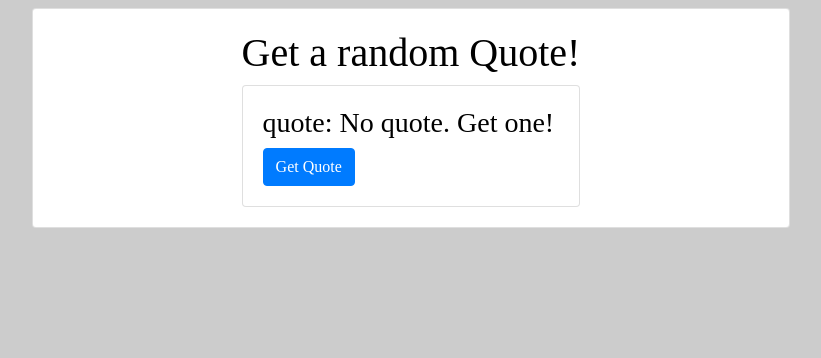
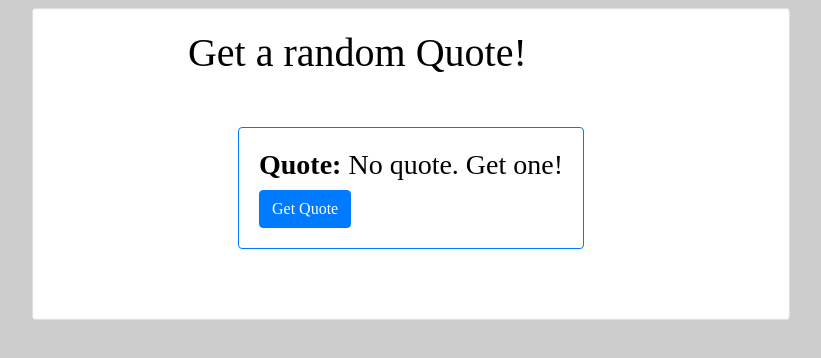
Before and after one commit to MagnunAVF/secret-quotes, an Angular app in the folder client/: page / in a window 1280 px wide. Shown: the top 358 px of the page, without its empty margins (229-1050 px from the left). Built offline with nearby package versions, Linux system fonts and the light colour scheme.

Commit message:
feat: Create a component to get quotes

```diff
--- a/client/src/app/app.component.html
+++ b/client/src/app/app.component.html
@@ -2,12 +2,7 @@
   <div class="card-body">
     <h1>Get a random Quote!</h1>
 
-    <div class="card">
-      <div class="card-body">
-        <h3>quote: {{quote}}</h3>
-        <button type="button" class="btn btn-primary">Get Quote</button>
-      </div>
-    </div>
+    <app-quote></app-quote>
   </div>
 </div>
 
--- a/client/src/app/app.component.ts
+++ b/client/src/app/app.component.ts
@@ -11,5 +11,6 @@ import { Component } from '@angular/core';
 export class AppComponent {
   title = 'client';
   logged = false;
-  quote = 'No quote. Get one!';
+
+  constructor() { }
 }
--- /dev/null
+++ b/client/src/app/components/quote/quote.component.html
@@ -0,0 +1,6 @@
+<div class="card border-primary">
+    <div class="card-body">
+        <h3><strong>Quote:</strong> {{quote}}</h3>
+        <button type="button" (click)="getQuote()" class="btn btn-primary">Get Quote</button>
+    </div>
+</div>
--- /dev/null
+++ b/client/src/app/components/quote/quote.component.scss
@@ -0,0 +1,3 @@
+.card {
+    margin: 50px;
+}
--- /dev/null
+++ b/client/src/app/components/quote/quote.component.ts
@@ -0,0 +1,31 @@
+import { Component, OnInit } from '@angular/core';
+import { QuotesService } from './../../services/quotes.service';
+
+@Component({
+  selector: 'app-quote',
+  templateUrl: './quote.component.html',
+  styleUrls: [
+    './quote.component.scss',
+    './../../../../node_modules/bootstrap/dist/css/bootstrap.min.css'
+  ]
+})
+export class QuoteComponent implements OnInit {
+  quote = 'No quote. Get one!';
+
+  constructor(private quotesService: QuotesService) { }
+
+  ngOnInit() {
+  }
+
+  async getQuote() {
+    await this.quotesService.getQuote('/quote', {}).toPromise().then(
+      (result) => {
+        this.quote = result.quote;
+      },
+      error => {
+        this.quote = 'Error getting quote';
+        console.log('Error');
+      }
+    );
+  }
+}
```
Also changed, not shown: client/src/app/app.module.ts (+5 -2 lines), 1 other file (tests, documents, lock files or other folders).
